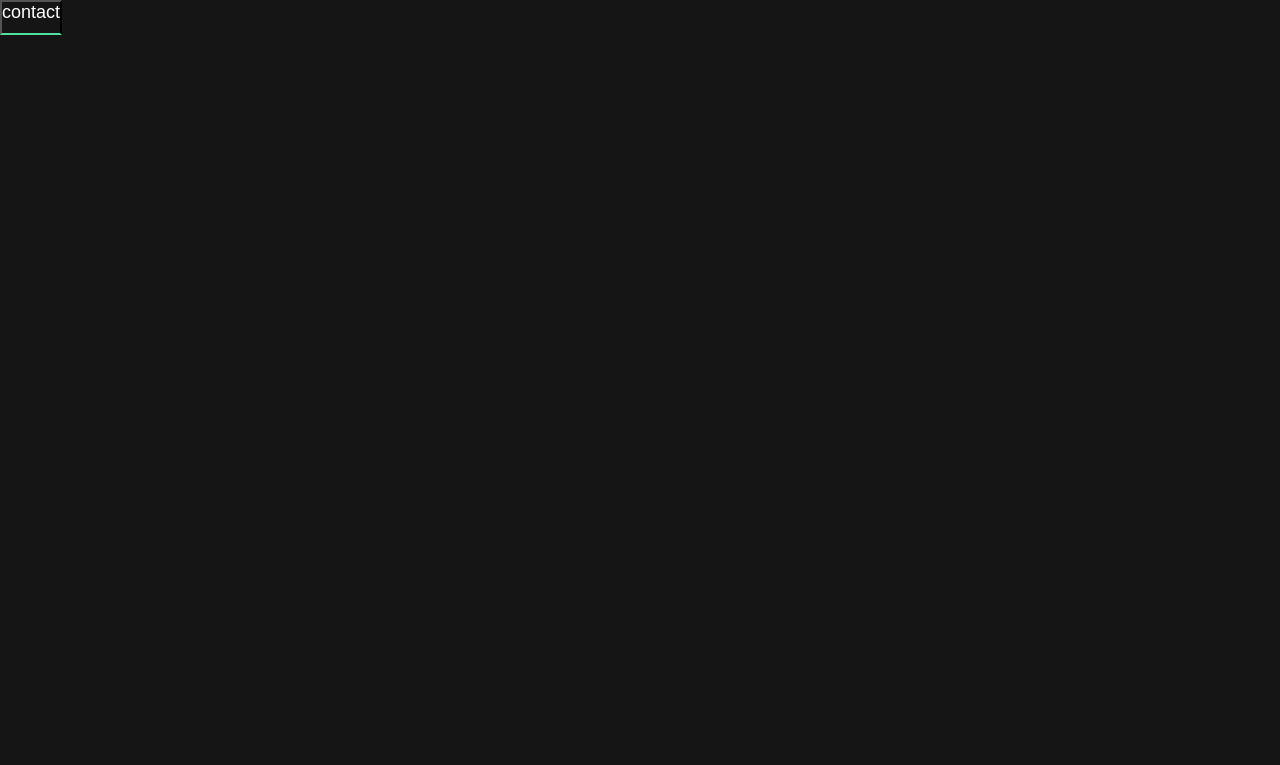
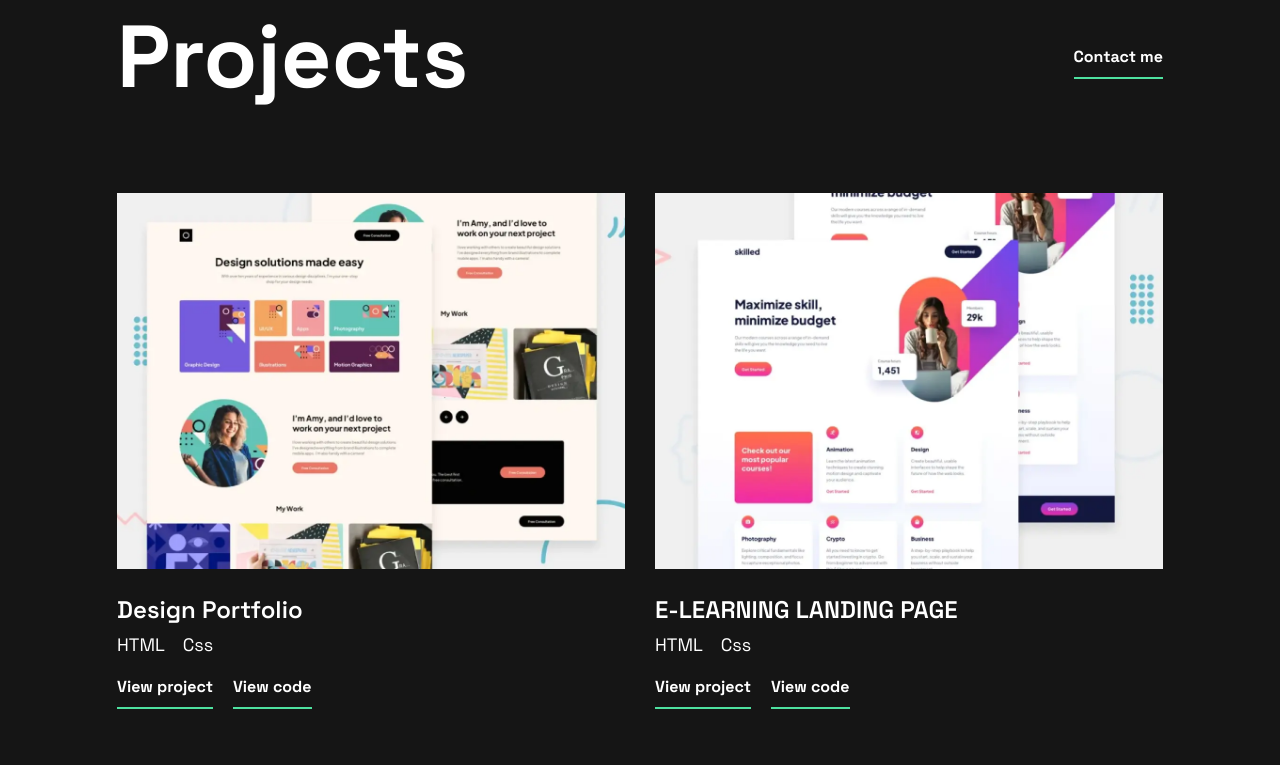
Before and after one commit to shane-brendon/porfolio-nextjs, a Next.js app: page / in a window 1280 px wide. Shown: the top 765 px of the page. Built offline with nearby package versions, Linux system fonts and the light colour scheme.

Commit message:
project component

```diff
--- a/app/page.jsx
+++ b/app/page.jsx
@@ -1,9 +1,9 @@
-import BtnGreenBar from '@/src/lib/BtnGreenBar/BtnGreenBar'
+import Projects from '@/src/components/Projects/Projects'
 
 export default function Home() {
   return (
-    <>
-      <BtnGreenBar text={'contact'} type={'btn'} />
-    </>
+    <div className='container'>
+      <Projects />
+    </div>
   )
 }
--- /dev/null
+++ b/src/components/Projects/Projects.jsx
@@ -0,0 +1,46 @@
+import './Projects.scss'
+import { projects, global } from '../../data/data.json'
+import Image from 'next/image'
+import BtnGreenBar from '../../lib/BtnGreenBar/BtnGreenBar'
+
+const Projects = ({ data = { projects, ...global } }) => {
+  return (
+    <section>
+      <div className='project-title'>
+        <h2 className='title'>{data.projects.title}</h2>
+        <BtnGreenBar text={data.contact.text} type={'link'} />
+      </div>
+      <div className='project-grid'>
+        {data.projects.projects.map((project, index) => (
+          <div key={index}>
+            <Image src={project.image.large} width={545} height={400} />
+            <div className='description'>
+              <span className='description--name'>{project.name}</span>
+              <div className='description--tags'>
+                {project.technology.map((tech, index) => (
+                  <span key={index}>{tech}</span>
+                ))}
+              </div>
+            </div>
+            <div className='buttons mobile-tablet'>
+              <BtnGreenBar
+                text={projects.external.project}
+                type={'link'}
+                link={project.links.project}
+                blank
+              />
+              <BtnGreenBar
+                text={projects.external.code}
+                type={'link'}
+                link={project.links.code}
+                blank
+              />
+            </div>
+          </div>
+        ))}
+      </div>
+    </section>
+  )
+}
+
+export default Projects
--- /dev/null
+++ b/src/components/Projects/Projects.scss
@@ -0,0 +1,54 @@
+.project-title {
+  display: flex;
+  justify-content: space-between;
+  margin-bottom: 5rem;
+  align-items: center;
+
+  @media screen and (max-width: $tablet) {
+    margin-bottom: 3.75rem;
+  }
+  @media screen and (max-width: $mobile) {
+    margin-bottom: 2.5rem;
+  }
+}
+
+.project-grid {
+  display: grid;
+  grid-template-columns: repeat(2, 1fr);
+  gap: 1.875rem;
+  row-gap: 4.375rem;
+  img {
+    height: auto;
+    width: 100%;
+    object-fit: contain;
+  }
+
+  .description {
+    &--name {
+      font-weight: 600;
+      margin-top: 1.25rem;
+      font-size: 1.5rem;
+      display: block;
+    }
+
+    &--tags span {
+      padding-right: 1.125rem;
+      display: inline-block;
+
+      font-weight: 400;
+      font-size: 1.125rem;
+
+      margin-top: 0.5rem;
+    }
+  }
+
+  .mobile-tablet {
+    display: flex;
+    gap: 1.25rem;
+    margin-top: 1.25rem;
+  }
+  @media screen and (max-width: $mobile) {
+    grid-template-columns: 1fr;
+    gap: 2.5rem;
+  }
+}
--- a/src/data/data.json
+++ b/src/data/data.json
@@ -77,14 +77,17 @@
   ],
   "projects": {
     "title": "Projects",
-    "project": {
-      "design_porfolio": [
+    "projects": [
       {
         "name": "Design Portfolio",
         "technology": ["HTML", "Css"],
         "image": {
           "large": "/images/thumbnail-project-1-large.webp",
           "small": "/images/thumbnail-project-1-large.webp"
+        },
+        "links": {
+          "project": "https://www.youtube.com/watch?v=dQw4w9WgXcQ",
+          "code": "https://www.youtube.com/watch?v=dQw4w9WgXcQ"
         }
       },
       {
@@ -93,6 +96,10 @@
         "image": {
           "large": "/images/thumbnail-project-2-large.webp",
           "small": "/images/thumbnail-project-2-large.webp"
+        },
+        "links": {
+          "project": "https://www.youtube.com/watch?v=dQw4w9WgXcQ",
+          "code": "https://www.youtube.com/watch?v=dQw4w9WgXcQ"
         }
       },
       {
@@ -101,6 +108,10 @@
         "image": {
           "large": "/images/thumbnail-project-3-large.webp",
           "small": "/images/thumbnail-project-3-large.webp"
+        },
+        "links": {
+          "project": "https://www.youtube.com/watch?v=dQw4w9WgXcQ",
+          "code": "https://www.youtube.com/watch?v=dQw4w9WgXcQ"
         }
       },
       {
@@ -109,6 +120,10 @@
         "image": {
           "large": "/images/thumbnail-project-4-large.webp",
           "small": "/images/thumbnail-project-4-large.webp"
+        },
+        "links": {
+          "project": "https://www.youtube.com/watch?v=dQw4w9WgXcQ",
+          "code": "https://www.youtube.com/watch?v=dQw4w9WgXcQ"
         }
       },
       {
@@ -117,6 +132,10 @@
         "image": {
           "large": "/images/thumbnail-project-5-large.webp",
           "small": "/images/thumbnail-project-5-large.webp"
+        },
+        "links": {
+          "project": "https://www.youtube.com/watch?v=dQw4w9WgXcQ",
+          "code": "https://www.youtube.com/watch?v=dQw4w9WgXcQ"
         }
       },
       {
@@ -125,9 +144,16 @@
         "image": {
           "large": "/images/thumbnail-project-6-large.webp",
           "small": "/images/thumbnail-project-6-large.webp"
+        },
+        "links": {
+          "project": "https://www.youtube.com/watch?v=dQw4w9WgXcQ",
+          "code": "https://www.youtube.com/watch?v=dQw4w9WgXcQ"
         }
       }
-      ]
+    ],
+    "external": {
+      "project": "View project",
+      "code": "View code"
     }
   },
   "footer": {
--- a/src/lib/BtnGreenBar/BtnGreenBar.jsx
+++ b/src/lib/BtnGreenBar/BtnGreenBar.jsx
@@ -1,7 +1,7 @@
 import './BtnGreenBar.scss'
 import Link from 'next/link'
 
-const BtnGreenBar = ({ text, type }) => {
+const BtnGreenBar = ({ text, type, link = '/', blank = false }) => {
   return (
     <div className='btn--greenBar'>
       {(type === 'btn' || type === 'submit') && (
@@ -9,7 +9,11 @@ const BtnGreenBar = ({ text, type }) => {
           <span>{text}</span>
         </button>
       )}
-      {type === 'link' && <Link href={'/'}>{text}</Link>}
+      {type === 'link' && (
+        <Link href={link} target={blank ? '_blank' : ''}>
+          {text}
+        </Link>
+      )}
     </div>
   )
 }
--- a/src/lib/BtnGreenBar/BtnGreenBar.scss
+++ b/src/lib/BtnGreenBar/BtnGreenBar.scss
@@ -1,11 +1,19 @@
 .btn--greenBar {
+  display: inline-block;
+
   button,
   a {
-    display: inline-block;
+    border: none;
     padding-bottom: 0.625rem;
     border-bottom: 0.125rem solid $green;
-    font-size: 1.125rem;
+    font-size: 1rem;
+    font-weight: 700;
     color: $white;
     background-color: transparent;
+
+    &:hover,
+    &:active {
+      color: $green;
+    }
   }
 }
--- a/src/styles/global.scss
+++ b/src/styles/global.scss
@@ -1,7 +1,6 @@
 html,
 body {
   max-width: 100vw;
-  overflow-x: hidden;
   background-color: $black;
   color: $white;
 }
@@ -26,3 +25,50 @@ span.tags {
   font-size: 18px;
   line-height: 28px;
 }
+
+.title {
+  font-size: 5.5rem;
+  @media screen and (max-width: $mobile) {
+    font-size: 4.5rem;
+  }
+  @media screen and (max-width: $mobile) {
+    font-size: 2.5rem;
+  }
+}
+
+.container {
+  max-width: calc(1440px - (165px * 2));
+  padding: 0 32px;
+  margin: 0 auto;
+
+  @media screen and (max-width: $mobile) {
+    padding: 0 16px;
+  }
+}
+
+// element that are specific to a certain screem size
+.tablet,
+.mobile,
+.mobile-tablet {
+  display: none;
+}
+
+@media screen and (max-width: $tablet) {
+  .tablet,
+  .mobile-tablet {
+    display: block;
+  }
+  .desk {
+    display: none;
+  }
+}
+@media screen and (max-width: $mobile) {
+  .tablet,
+  .mobile-tablet,
+  .desk {
+    display: none;
+  }
+  .mobile {
+    display: block;
+  }
+}
```
Also changed, not shown: src/components/projects/Projects.jsx (deleted, +0 -13 lines), src/components/projects/projects.scss (deleted). Lines whose indentation alone changed are shown as unchanged.
